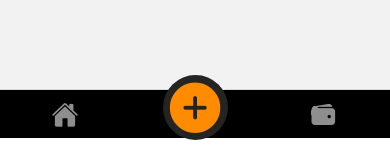
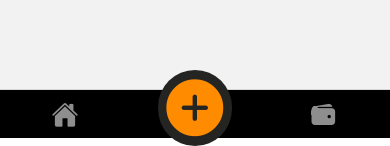
Before and after one commit to mr-shan/react-native-expense-tracker, a React Native app: screen /AddNewExpense in a window 390 px wide. Shown: the part 706-852 px from the top of the page. Built offline with nearby package versions, Linux system fonts and the light colour scheme.

Commit message:
Add button fixes

```diff
--- a/components/ui/buttons/AddExpenseButton.tsx
+++ b/components/ui/buttons/AddExpenseButton.tsx
@@ -1,4 +1,4 @@
-import { Pressable, StyleSheet, Platform } from 'react-native';
+import { Pressable, StyleSheet, Platform, View } from 'react-native';
 import { Ionicons } from '@expo/vector-icons';
 import { useNavigation } from '@react-navigation/native';
 
@@ -12,37 +12,48 @@ export default () => {
   };
 
   const getPressableStyle = (pressed: boolean) => {
-    const pressableStyles: Array<any> = [styles.container];
+    const pressableStyles: Array<any> = [styles.pressable];
     if (pressed && Platform.OS === 'ios')
       pressableStyles.push(styles.itemPressed);
     return pressableStyles;
   };
 
   return (
-    <Pressable
-      style={({ pressed }) => getPressableStyle(pressed)}
-      onPress={pressHandler}
-      android_ripple={{ color: COLORS.bg500 }}
-    >
-      <Ionicons name='add-circle' color={COLORS.accent500} size={62} />
+    <Pressable style={styles.container} onPress={() => {}}>
+      <Pressable
+        onPress={pressHandler}
+        style={({ pressed }) => getPressableStyle(pressed)}
+        android_ripple={{ color: COLORS.bg500 }}
+      >
+        <Ionicons
+          style={styles.button}
+          name='add-circle'
+          color={COLORS.accent500}
+          size={70}
+        />
+      </Pressable>
     </Pressable>
   );
 };
 
 const styles = StyleSheet.create({
   container: {
-    position: 'absolute',
-    backgroundColor: COLORS.bg600,
-    padding: 0,
-    borderRadius: 100,
-    width: 65,
-    height: 65,
-    top: -15,
+    width: '100%',
+    height: '100%',
     justifyContent: 'center',
     alignItems: 'center',
-    paddingLeft: 4,
+  },
+  pressable: {
+    position: 'absolute',
+    top: -20,
+    borderRadius: 50,
+    overflow: 'hidden',
   },
   itemPressed: {
     opacity: 0.7,
   },
+  button: {
+    backgroundColor: COLORS.bg600,
+    paddingLeft: 4
+  },
 });
```
Also changed, not shown: screens/DummyScreen.tsx (+11 -1 lines).
